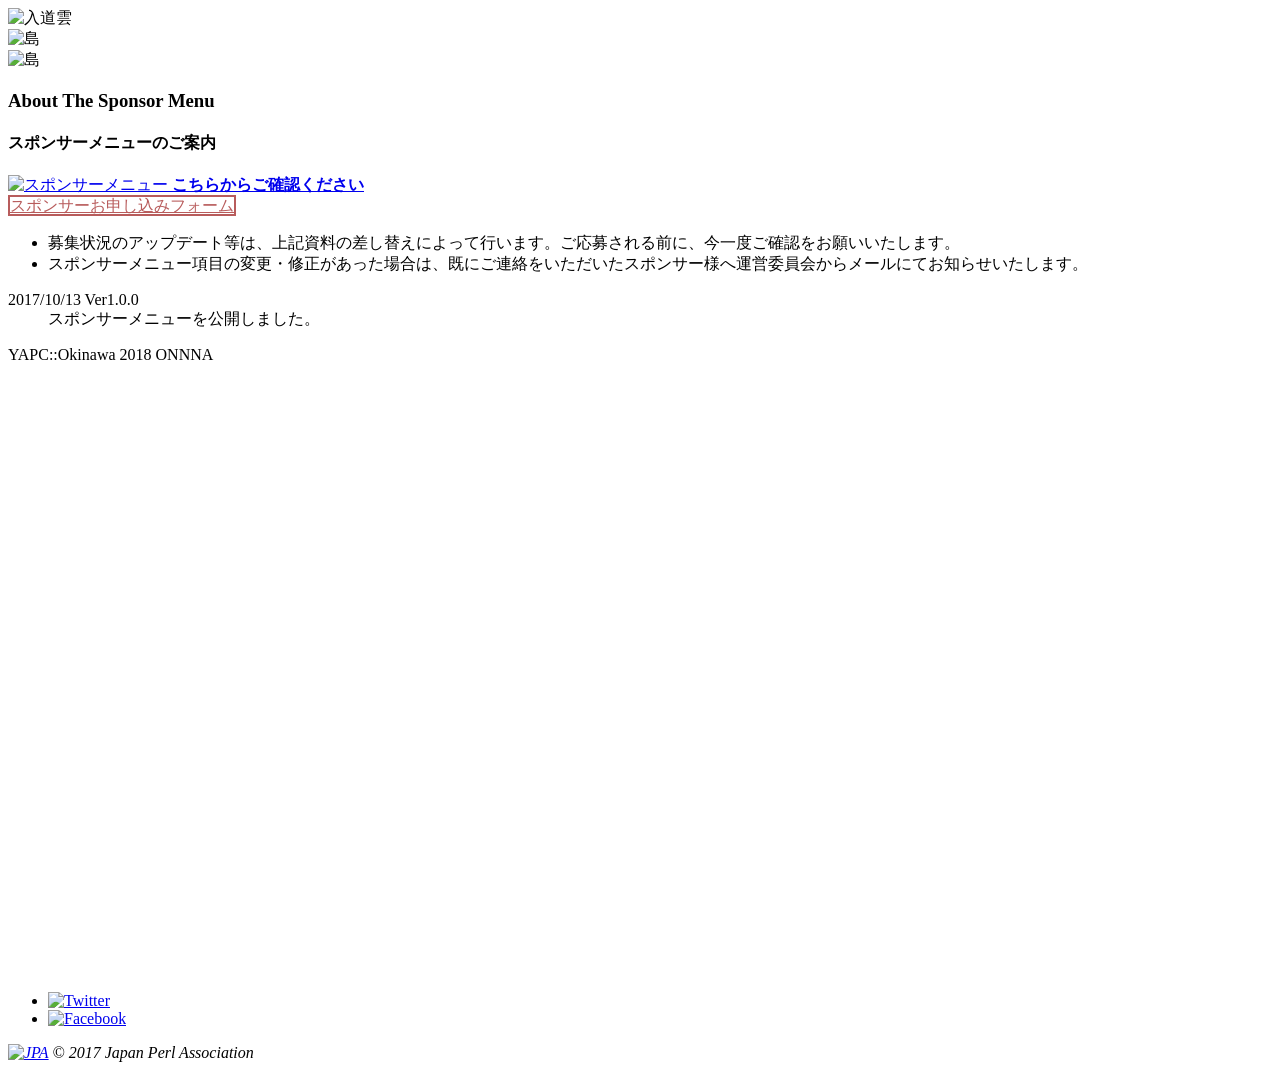
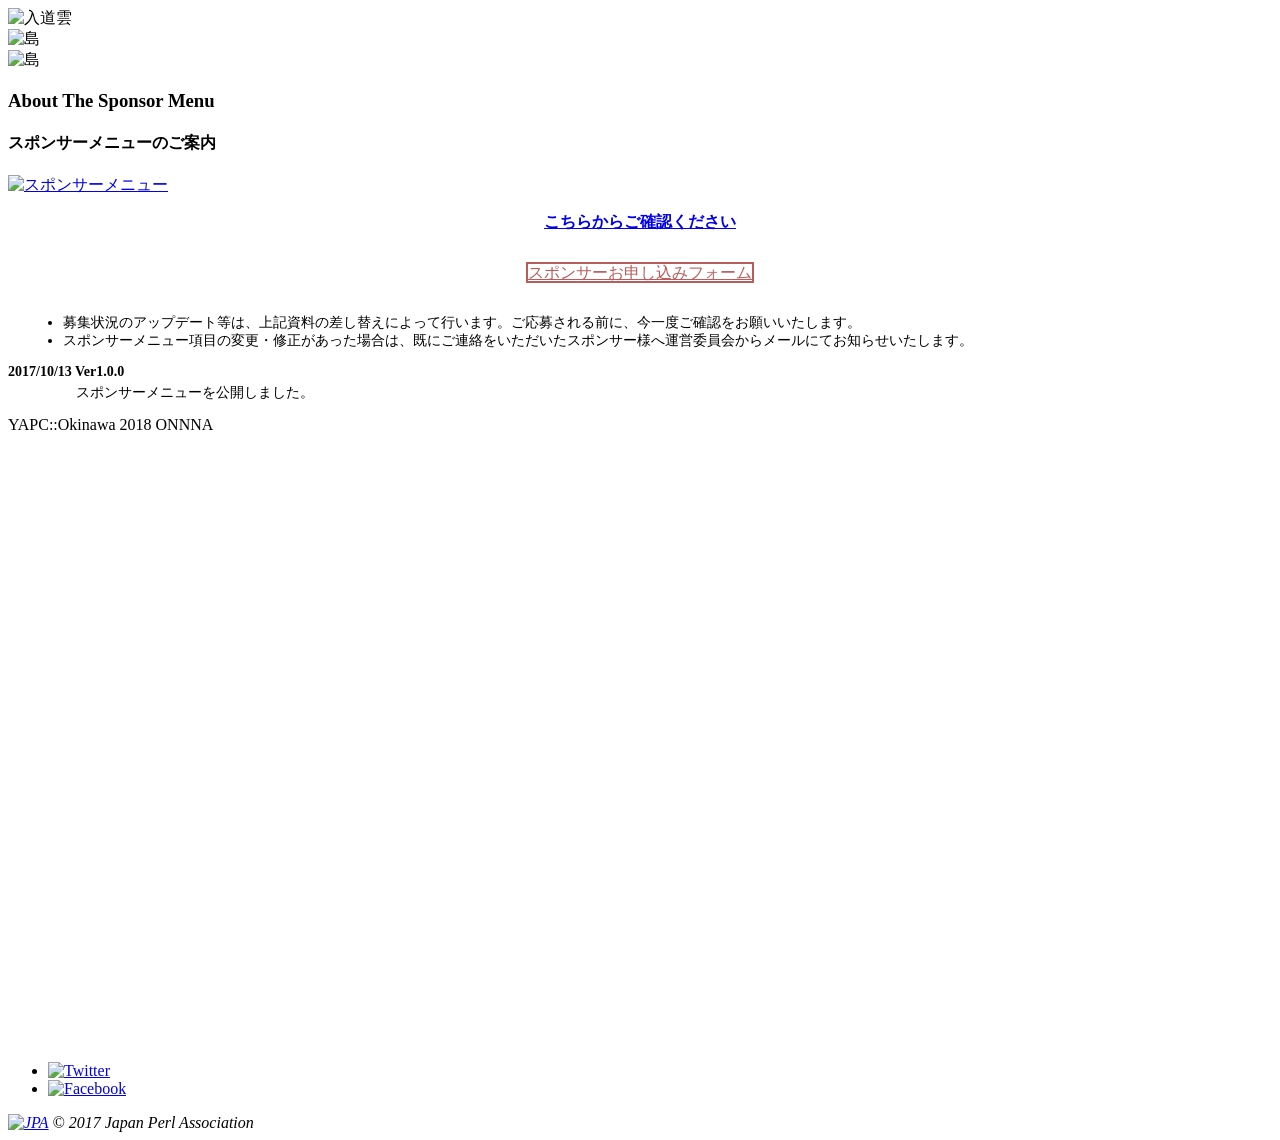

re-style sponsor page

--- a/2018okinawa/assets/css/custom.css
+++ b/2018okinawa/assets/css/custom.css
@@ -131,3 +131,41 @@
 
 
 
+
+/*----------------------------------------------------------
+  Sponsor Menu
+----------------------------------------------------------*/
+
+#sponsor-menu-link img {
+  margin-bottom: 1em;
+}
+
+#sponsor-menu-link b {
+  display: block;
+  width: 100%;
+  text-align: center;
+}
+
+#sponsor-menu .button {
+  margin: 30px 0;
+  width: 100%;
+  text-align: center;
+}
+
+#sponsor-menu .annotation, #sponsor-menu .history {
+  font-size: 14px;
+}
+
+#sponsor-menu .annotation li {
+  list-style-type: disc;
+  margin-left: 1.1em;
+}
+
+#sponsor-menu .history dt {
+  font-weight: bold;
+}
+
+#sponsor-menu .history dd {
+  margin-top: 4px;
+  padding-left: 2em;
+}
